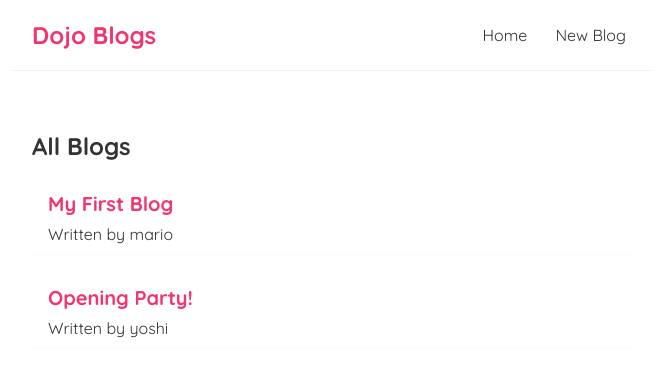
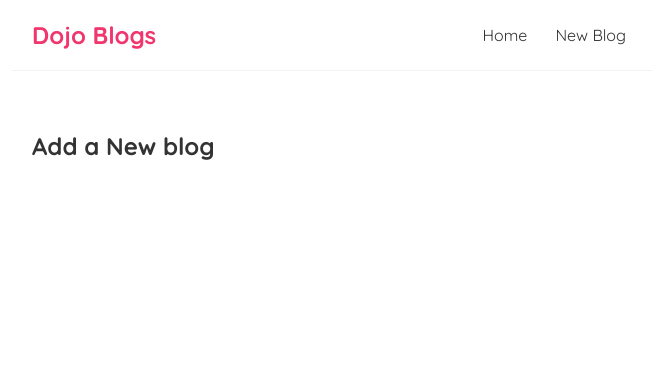
Before and after one commit to pavithra-siddaramaiah/Web-Development, a React (Create React App) app in the folder React-Projects/project_3/: page /create in a window 1280 px wide. Shown: the top 376 px of the page, without its empty margins (308-964 px from the left). Built offline with nearby package versions, Linux system fonts and the light colour scheme; data requests are answered from the project's data file.

Commit message:
Added React Router and Match Router

```diff
--- a/React-Projects/project_3/src/App.js
+++ b/React-Projects/project_3/src/App.js
@@ -3,6 +3,7 @@
 import Navbar from './components/Navbar';
 import Home from './components/Home';
 import {BrowserRouter as Router, Route, Switch} from 'react-router-dom'
+import Create from './components/Create';
 
 function App() {
   return (
@@ -11,8 +12,11 @@
       <Navbar />
       <div className="content">
         <Switch>
-          <Route path = "/">
+          <Route exact path = "/">
             <Home />
+        </Route>
+        <Route path = "/create">
+            <Create />
         </Route>
         </Switch>
       </div>
--- /dev/null
+++ b/React-Projects/project_3/src/components/Create.js
@@ -0,0 +1,11 @@
+import React from 'react'
+
+const Create = () => {
+  return (
+    <div className="create">
+        <h2>Add a New blog</h2>
+    </div>
+  )
+}
+
+export default Create
```
